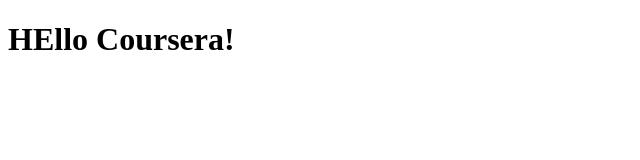
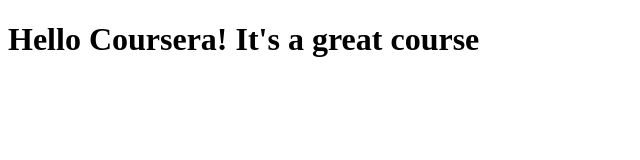
Before and after one commit to Samanthi-Jeyaraj/coursera-test, a plain HTML site: page site/index.html in a window 1280 px wide. Shown: the whole page, without its empty margins (0-640 px from the left). Drawn offline with Linux system fonts and the light colour scheme.

Commit message:
Small commit to our page content

```diff
--- a/site/index.html
+++ b/site/index.html
@@ -4,6 +4,6 @@
  	<title>Hello Coursera</title>
  </head>
  <body>
- <h1>HEllo Coursera!<h1>
+ <h1>Hello Coursera! It's a great course<h1>
  </body>
  </html>
```
